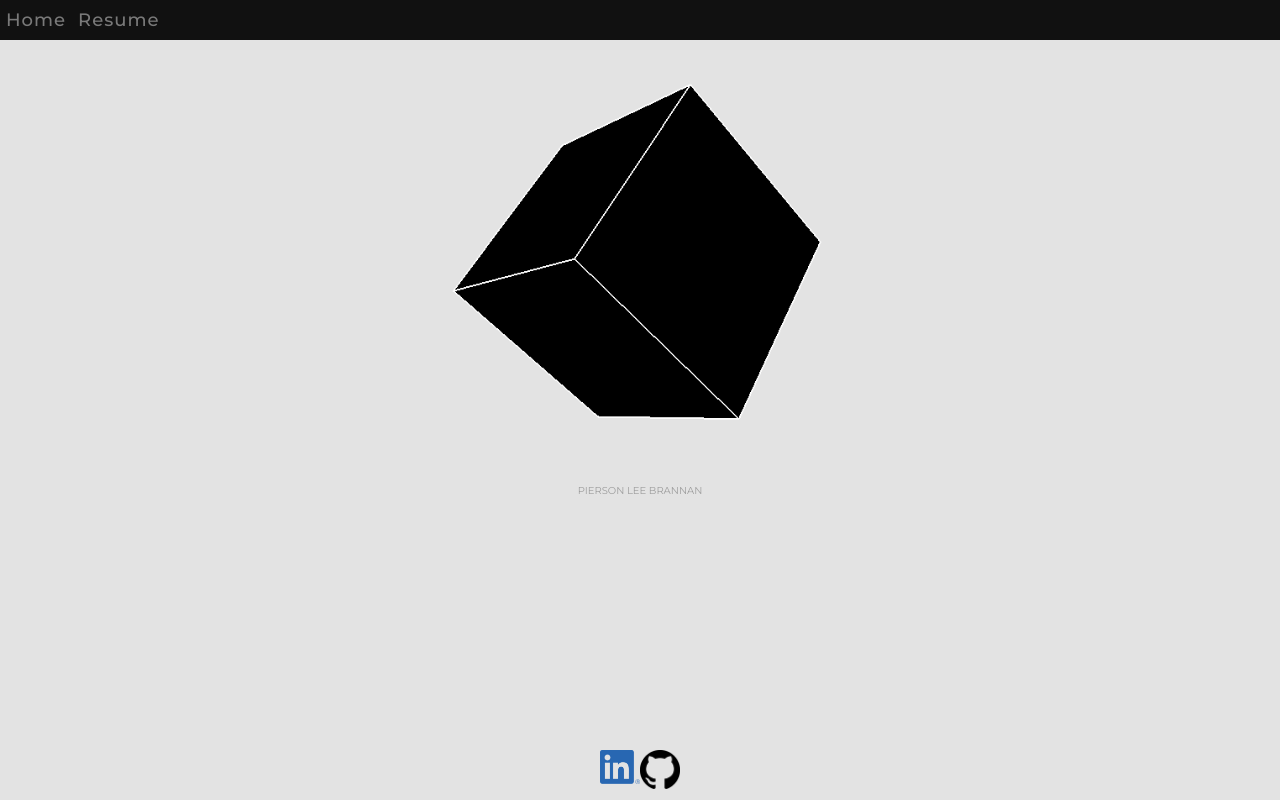
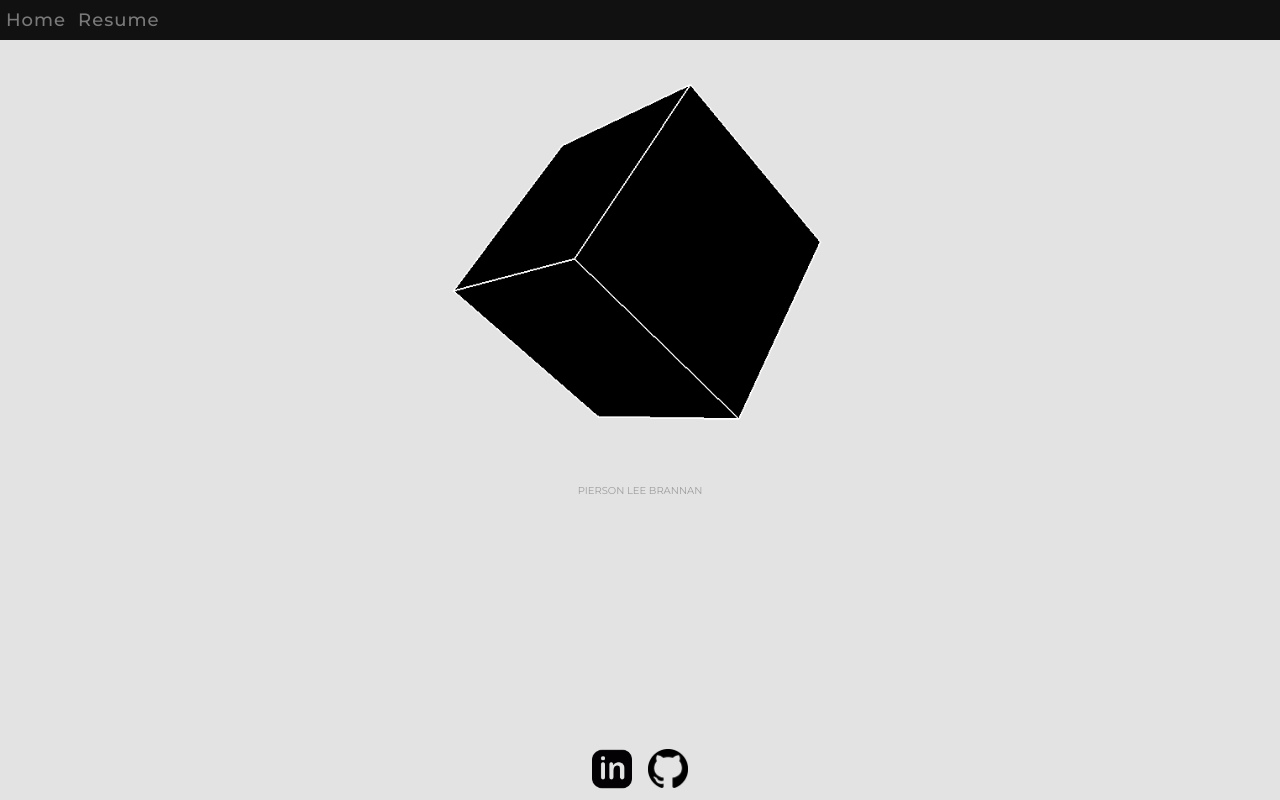
Before and after one commit to bananabrann/bananabrann.com, a React (Create React App) app: page / in a window 1280 px wide. Built offline with nearby package versions, Linux system fonts and the light colour scheme.

Commit message:
Space logos out

```diff
--- a/src/Components/Home/Home.js
+++ b/src/Components/Home/Home.js
@@ -6,8 +6,6 @@ import cubeGif from "../../img/cube.gif";
 import "./Home.scss";
 
 const DOCUMENT_TITLE = "Bananabrann - Home";
-const RESUME_PATH = "/resume";
-const LABS_PATH = "/lab";
 
 class Home extends React.Component {
   render() {
--- a/src/Components/Home/Home.scss
+++ b/src/Components/Home/Home.scss
@@ -45,5 +45,9 @@ body {
     bottom: 0;
     position: absolute;
     margin: 0 auto 1vh;
+
+    .logo {
+      padding: 0 8px;
+    }
   }
 }
```
Also changed, not shown: src/img/linkedin.png.
